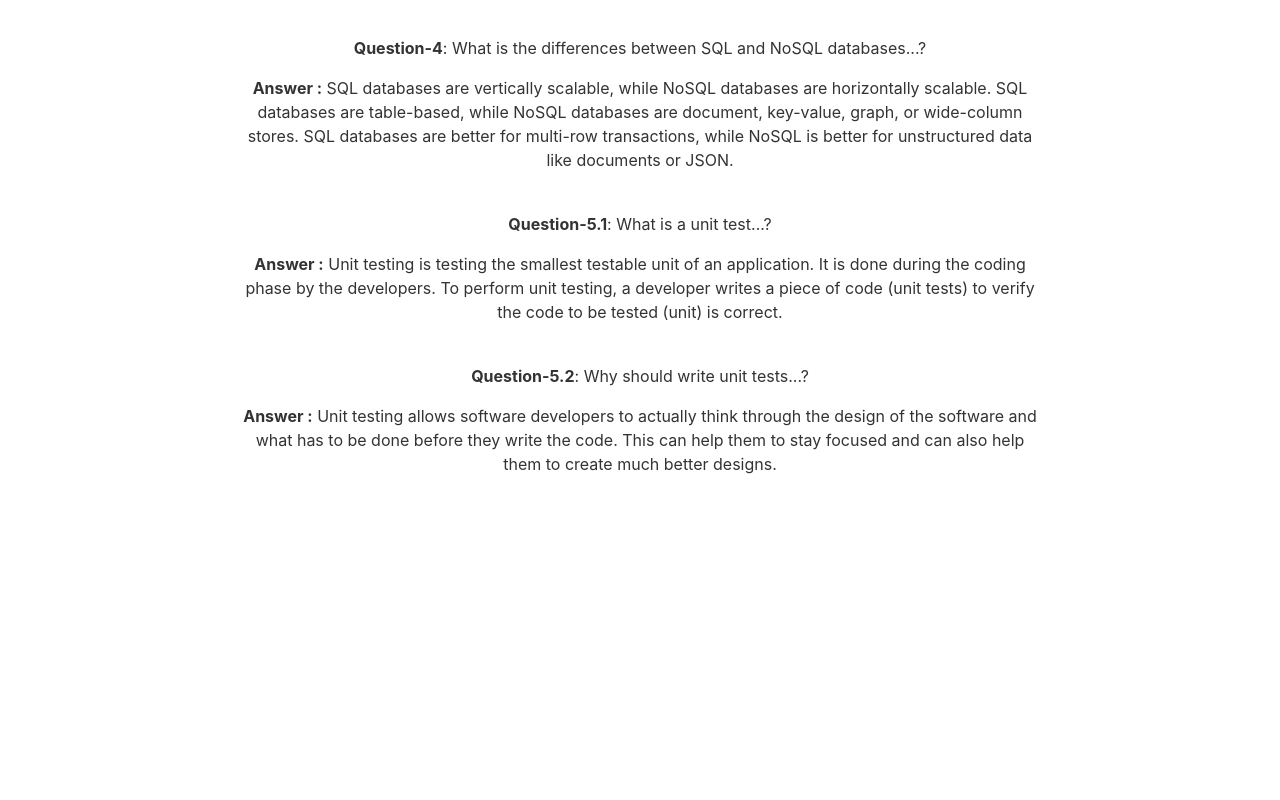
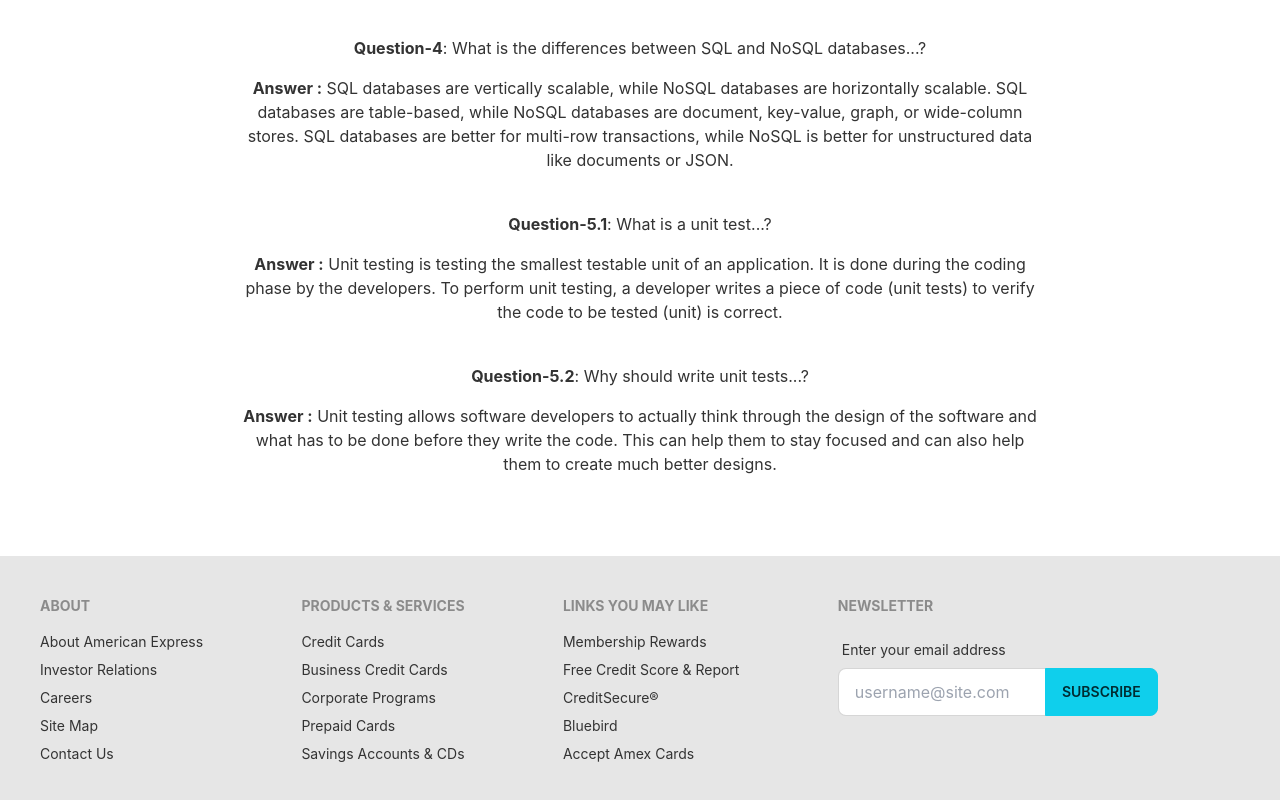
Before and after one commit to Saikat048/C-A-Hardware-Tools-Client, a React (Create React App) app: page /blogs in a window 1280 px wide. Shown: the part 664-1464 px from the top of the page. Before the commit the page ends 1180 px from the top, so only its background shows below. Built offline with nearby package versions, Linux system fonts and the light colour scheme; the HTML template or start-up script is replaced by a standard one.

Commit message:
commit login authentication

```diff
--- a/package.json
+++ b/package.json
@@ -7,8 +7,10 @@
     "@testing-library/react": "^13.2.0",
     "@testing-library/user-event": "^13.5.0",
     "daisyui": "^2.15.0",
+    "firebase": "^9.8.1",
     "react": "^18.1.0",
     "react-dom": "^18.1.0",
+    "react-firebase-hooks": "^5.0.3",
     "react-router-dom": "^6.3.0",
     "react-scripts": "5.0.1",
     "web-vitals": "^2.1.4"
--- a/src/Pages/Blogs/Blogs.js
+++ b/src/Pages/Blogs/Blogs.js
@@ -1,13 +1,14 @@
 import React from 'react';
+import Footer from '../Shared/Footer';
 
 const Blog = () => {
     return (
         <div>
-            <div className='text-center blogs px-60'>
+            <div className='text-center blogs px-60 mb-20'>
                 <h1 className='mb-14 mt-10 text-3xl font-bold text-center'>Blogs</h1>
 
                 <h4 className='mb-4'><b>Question-1</b>: How will you improve the performance of a React Application...?</h4>
-                <p className='mb-10'><b>Answer :</b>Get insights into how your app performs from your users' point of view. Firebase Performance Monitoring gives you realtime & customized performance tracing. Build Extraordinary Apps. Release Apps Confidently. Accelerate Development. Keeping component state local where necessary. Memoizing React components to prevent unnecessary re-renders. Code-splitting in React using dynamic import(). Windowing or list virtualization in React. Lazy loading images in React.</p>
+                <p className='mb-10'><b>Answer :</b> Get insights into how your app performs from your users' point of view. Firebase Performance Monitoring gives you realtime & customized performance tracing. Build Extraordinary Apps. Release Apps Confidently. Accelerate Development. Keeping component state local where necessary. Memoizing React components to prevent unnecessary re-renders. Code-splitting in React using dynamic import(). Windowing or list virtualization in React. Lazy loading images in React.</p>
 
                 <h4 className='mb-4'><b>Question-2</b>: What are the different ways to manage a state in a React application...?</h4>
                 <p className='mb-10'><b>Answer :</b>There are four main types of state you need to properly manage in your React apps: 1. Local state.  2. Global state. 3. Server state.  4. URL state.</p>
@@ -24,6 +25,7 @@ const Blog = () => {
                 <h4 className='mb-4'><b>Question-5.2</b>: Why should write unit tests...?</h4>
                 <p className='mb-10'><b>Answer :</b> Unit testing allows software developers to actually think through the design of the software and what has to be done before they write the code. This can help them to stay focused and can also help them to create much better designs.</p>
             </div>
+            <Footer></Footer>
         </div>
     );
 };
--- a/src/Pages/Home/Supplier.js
+++ b/src/Pages/Home/Supplier.js
@@ -3,17 +3,17 @@ import React from 'react';
 const Supplier = () => {
     return (
         <div className='flex justify-center mb-12'>
-            <div class="card w-100 bg-base-100 shadow-xl">
-                <div class="card-body">
+            <div className="card w-100 bg-base-100 shadow-xl">
+                <div className="card-body">
                     <h3 className='text-center text-2xl text-primary mb-8'>Send your message to this supplier</h3>
                     <form>
                         <label className='block'>From: </label>
-                        <input type="email" placeholder="Enter your email address" class="input input-bordered w-full max-w-xs mt-2" required />
+                        <input type="email" placeholder="Enter your email address" className="input input-bordered w-full max-w-xs mt-2" required />
 
                         <div className='flex items-center mt-4 mb-3'>
                             <label className='mr-7'>To: </label>
-                            <div class="avatar">
-                                <div class="w-12 rounded-xl">
+                            <div className="avatar">
+                                <div className="w-12 rounded-xl">
                                     <img src="https://image.made-in-china.com/336f0j00YaGQkmzRTTov/made-in-china.webp" />
                                 </div>
                             </div>
@@ -21,7 +21,7 @@ const Supplier = () => {
                         </div>
 
                         <label>Message: </label>
-                        <textarea class="textarea textarea-bordered mb-6 lg:w-full max-w-md mt-2" placeholder="Enter your message" required></textarea>
+                        <textarea className="textarea textarea-bordered mb-6 lg:w-full max-w-md mt-2" placeholder="Enter your message" required></textarea>
 
                         <input type="submit" value="Submit" className="btn btn-primary max-w-xs" />
                     </form>
--- a/src/Pages/Login/Login.js
+++ b/src/Pages/Login/Login.js
@@ -1,25 +1,49 @@
-import React from 'react';
+import React, { useState } from 'react';
 import { Link } from 'react-router-dom';
+import { useSignInWithEmailAndPassword, useSignInWithGoogle } from 'react-firebase-hooks/auth';
+import auth from '../../../src/firebase.init';
 
 const Login = () => {
+    const [signInWithGoogle, gUser, gLoading, gError] = useSignInWithGoogle(auth);
+
+    const [signInWithEmailAndPassword, user, loading, error] = useSignInWithEmailAndPassword(auth);
+
+
+    const [email,setEmail] = useState('');
+    const [password,setPassword] = useState('');
+
+    const handleEmailBlur = event => {
+        setEmail(event.target.value)
+    }
+    const handlePasswordBlur = event => {
+        setPassword(event.target.value)
+    }
+
+
+    const handleFormSubmit = event => {
+        event.preventDefault();
+        signInWithEmailAndPassword(email, password)
+    }
+
+
     return (
         <div className='flex justify-center items-center h-screen'>
             <div className="card w-96 bg-base-100 shadow-xl">
                 <div className="card-body">
                     <h2 className="text-center text-3xl font-bold mb-8">Log In</h2>
-                    <form>
+                    <form onSubmit={handleFormSubmit}>
                         <label>Email</label>
-                        <input type="text" placeholder="Your Email" className="input input-bordered w-full max-w-xs mb-4 mt-1" required/>
+                        <input onBlur={handleEmailBlur} type="text" placeholder="Your Email" className="input input-bordered w-full max-w-xs mb-4 mt-1" required/>
 
                         <label>Password</label>
-                        <input type="text" placeholder="Your Password" className="input input-bordered w-full max-w-xs mb-4 mt-1" required/>
+                        <input onBlur={handlePasswordBlur} type="text" placeholder="Your Password" className="input input-bordered w-full max-w-xs mb-4 mt-1" required/>
 
                         <input type="submit" value="Submit" className="btn btn-primary w-full max-w-xs" />
                     </form>
                     <p>Don't have with me? <Link to='/signup' className='text-secondary hover:underline'>Sign Up</Link></p>
                     <p className='text-secondary cursor-pointer hover:underline'>Forgot password?</p>
                     <div className="divider">OR</div>
-                    <button className="btn btn-primary">Continue With Google</button>
+                    <button onClick={() => signInWithGoogle()} className="btn btn-primary">Continue With Google</button>
                 </div>
             </div>
         </div>
--- a/src/Pages/Parts/Parts.js
+++ b/src/Pages/Parts/Parts.js
@@ -1,16 +1,18 @@
 import React from 'react';
 import useParts from '../../Costumhook';
+import Footer from '../Shared/Footer';
 import Part from './Part';
 
 const Parts = () => {
     const [parts, setParts] = useParts();
     return (
         <div>
-            <div className='grid grid-cols-1 md:grid-cols-2 lg:grid-cols-3 gap-10 px-16 mt-10'>
+            <div className='grid grid-cols-1 md:grid-cols-2 lg:grid-cols-3 gap-10 px-16 mt-10 mb-20'>
                 {
                     parts.map(part => <Part part={part}></Part>)
                 }
             </div>
+            <Footer></Footer>
         </div>
     );
 };
--- a/src/Pages/Shared/Error.js
+++ b/src/Pages/Shared/Error.js
@@ -2,9 +2,9 @@ import React from 'react';
 
 const Error = () => {
     return (
-        <div class="hero min-h-screen bg-base-200">
-            <div class="hero-content flex-col lg:flex-row-reverse">
-                <img src="https://media.istockphoto.com/photos/error-404-picture-id497375975" class="w-full max-w-sm rounded-lg shadow-2xl" />
+        <div className="hero min-h-screen bg-base-200">
+            <div className="hero-content flex-col lg:flex-row-reverse">
+                <img src="https://media.istockphoto.com/photos/error-404-picture-id497375975" className="w-full max-w-sm rounded-lg shadow-2xl" />
                 <div>
                     <h2 className='mb-4 fw-bold'>OPPOS, SORRY WE CAN'T FIND THAT PAGE...!</h2>
                     <p>Either something went wrong or the page doesn't exist anymore</p>
--- a/src/Pages/Shared/Footer.js
+++ b/src/Pages/Shared/Footer.js
@@ -2,40 +2,40 @@ import React from 'react';
 
 const Footer = () => {
     return (
-        <footer class="footer p-10 bg-base-200 text-base-content">
+        <footer className="footer p-10 bg-base-200 text-base-content">
             <div>
-                <span class="footer-title">About</span>
-                <a class="link link-hover">About American Express</a>
-                <a class="link link-hover">Investor Relations</a>
-                <a class="link link-hover">Careers</a>
-                <a class="link link-hover">Site Map</a>
-                <a class="link link-hover">Contact Us</a>
+                <span className="footer-title">About</span>
+                <a className="link link-hover">About American Express</a>
+                <a className="link link-hover">Investor Relations</a>
+                <a className="link link-hover">Careers</a>
+                <a className="link link-hover">Site Map</a>
+                <a className="link link-hover">Contact Us</a>
             </div>
             <div>
-                <span class="footer-title">Products & Services</span>
-                <a class="link link-hover">Credit Cards</a>
-                <a class="link link-hover">Business Credit Cards</a>
-                <a class="link link-hover">Corporate Programs</a>
-                <a class="link link-hover">Prepaid Cards</a>
-                <a class="link link-hover">Savings Accounts & CDs</a>
+                <span className="footer-title">Products & Services</span>
+                <a className="link link-hover">Credit Cards</a>
+                <a className="link link-hover">Business Credit Cards</a>
+                <a className="link link-hover">Corporate Programs</a>
+                <a className="link link-hover">Prepaid Cards</a>
+                <a className="link link-hover">Savings Accounts & CDs</a>
             </div>
             <div>
-                <span class="footer-title">Links You May Like</span>
-                <a class="link link-hover">Membership Rewards</a>
-                <a class="link link-hover">Free Credit Score & Report</a>
-                <a class="link link-hover">CreditSecure®</a>
-                <a class="link link-hover">Bluebird</a>
-                <a class="link link-hover">Accept Amex Cards</a>
+                <span className="footer-title">Links You May Like</span>
+                <a className="link link-hover">Membership Rewards</a>
+                <a className="link link-hover">Free Credit Score & Report</a>
+                <a className="link link-hover">CreditSecure®</a>
+                <a className="link link-hover">Bluebird</a>
+                <a className="link link-hover">Accept Amex Cards</a>
             </div>
             <div>
-                <span class="footer-title">Newsletter</span>
-                <div class="form-control w-80">
-                    <label class="label">
-                        <span class="label-text">Enter your email address</span>
+                <span className="footer-title">Newsletter</span>
+                <div className="form-control w-80">
+                    <label className="label">
+                        <span className="label-text">Enter your email address</span>
                     </label>
-                    <div class="relative">
-                        <input type="text" placeholder="username@site.com" class="input input-bordered w-full pr-16" />
-                        <button class="btn btn-primary absolute top-0 right-0 rounded-l-none">Subscribe</button>
+                    <div className="relative">
+                        <input type="text" placeholder="username@site.com" className="input input-bordered w-full pr-16" />
+                        <button className="btn btn-primary absolute top-0 right-0 rounded-l-none">Subscribe</button>
                     </div>
                 </div>
             </div>
--- a/src/Pages/Shared/Navbar.js
+++ b/src/Pages/Shared/Navbar.js
@@ -20,10 +20,10 @@ const Navbar = () => {
         <div className="navbar bg-slate-300">
             <div className="navbar-start">
                 <div className="dropdown">
-                    <label tabindex="0" className="btn btn-ghost lg:hidden">
-                        <svg xmlns="http://www.w3.org/2000/svg" className="h-5 w-5" fill="none" viewBox="0 0 24 24" stroke="currentColor"><path stroke-linecap="round" stroke-linejoin="round" stroke-width="2" d="M4 6h16M4 12h8m-8 6h16" /></svg>
+                    <label tabIndex="0" className="btn btn-ghost lg:hidden">
+                        <svg xmlns="http://www.w3.org/2000/svg" className="h-5 w-5" fill="none" viewBox="0 0 24 24" stroke="currentColor"><path strokeLinecap="round" strokeLinejoin="round" strokeWidth="2" d="M4 6h16M4 12h8m-8 6h16" /></svg>
                     </label>
-                    <ul tabindex="0" className="menu menu-compact dropdown-content mt-3 p-2 shadow bg-base-100 rounded-box w-52">
+                    <ul tabIndex="0" className="menu menu-compact dropdown-content mt-3 p-2 shadow bg-base-100 rounded-box w-52">
                         {manuItems}
                     </ul>
                 </div>
```
Also changed, not shown: src/Pages/Home/Banner.js (+11 -11 lines), src/Pages/Parts/Part.js (+5 -5 lines), src/firebase.init.js (added, +23 -0 lines), 1 other file (tests, documents, lock files or other folders).
